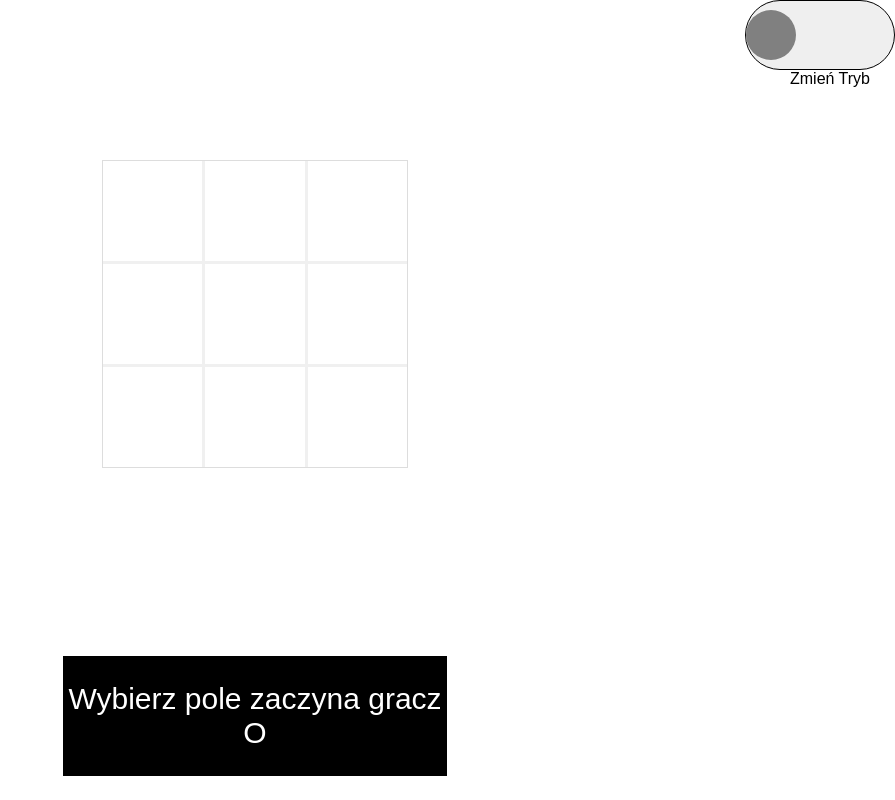
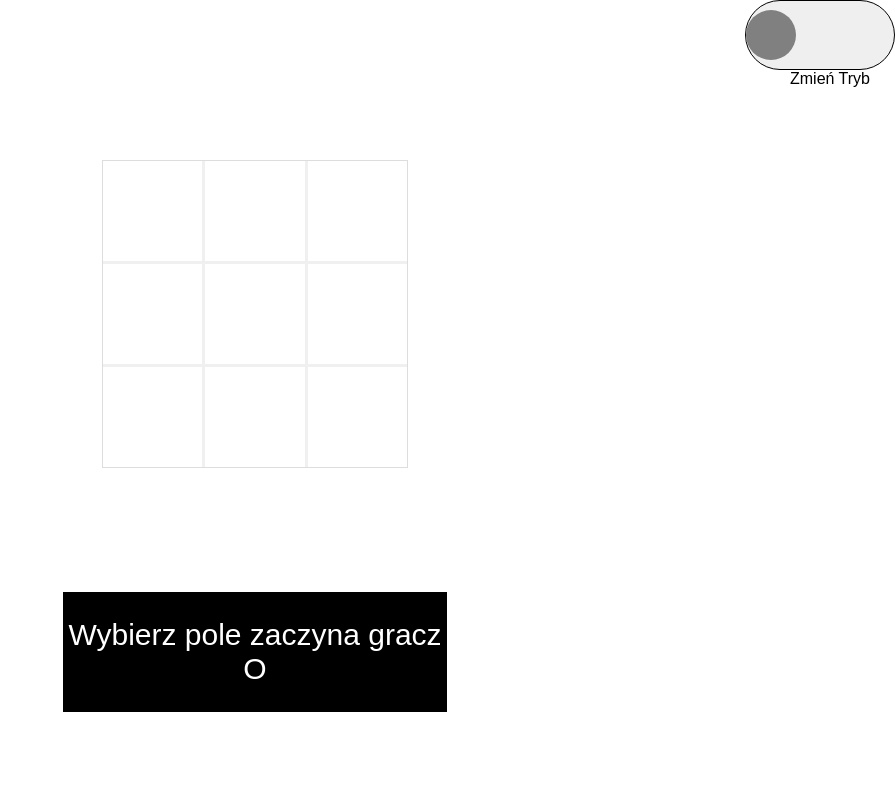
Before and after one commit to ol1mowski/Game_Tic-Tac-Toe, a plain HTML site: page index.html in a window 1280 px wide. Shown: the whole page, without its empty margins (385-1280 px from the left). Drawn offline with Linux system fonts and the light colour scheme.

Commit message:
update_margin-top

```diff
--- a/style.css
+++ b/style.css
@@ -100,7 +100,7 @@ body.dark .icon {
 
 @media screen and (max-width: 1440px) {
     #string {
-        margin-top: 20%;
+        margin-top: 15%;
         width: 30vw;
         height: 15vh;
     }
```
